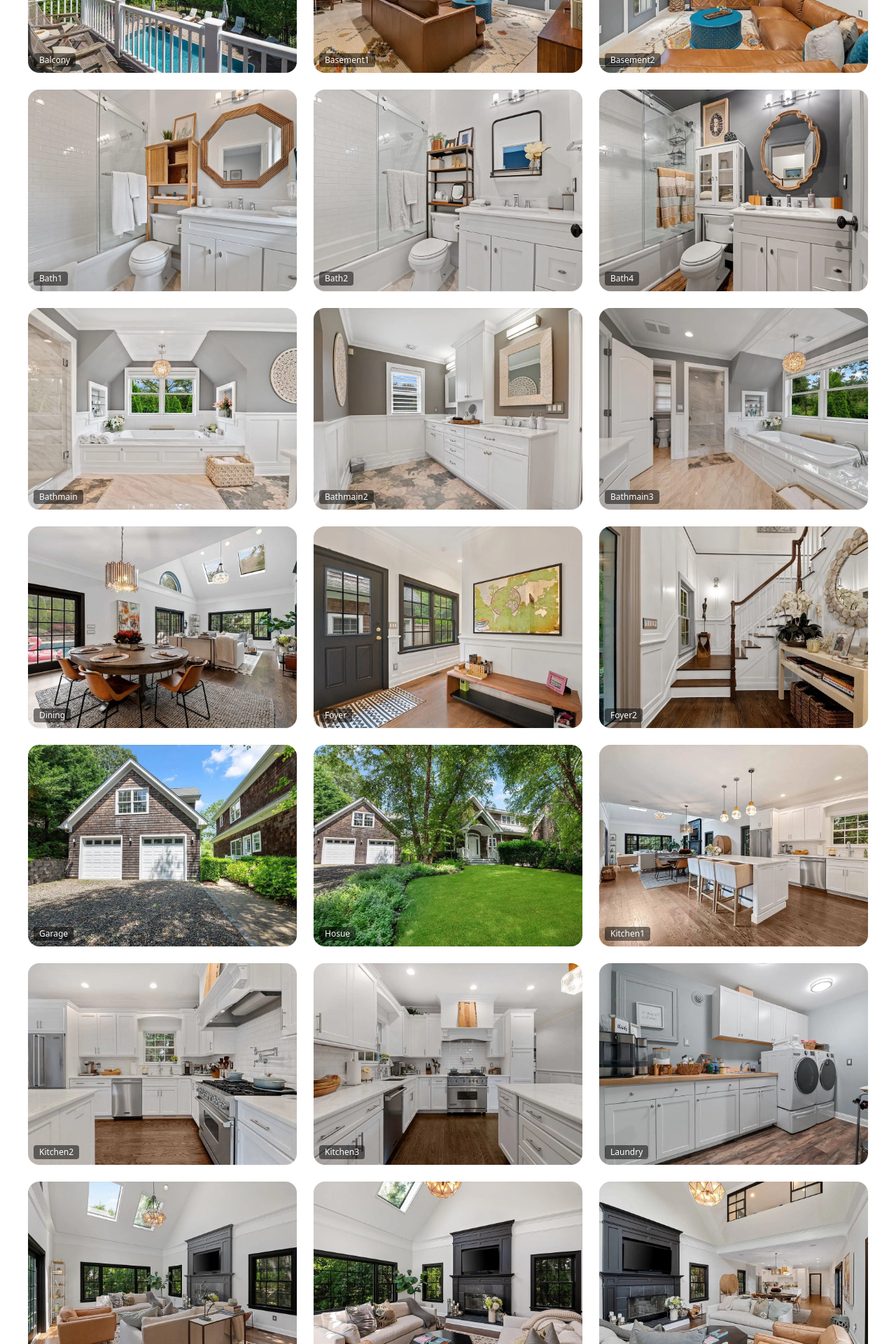
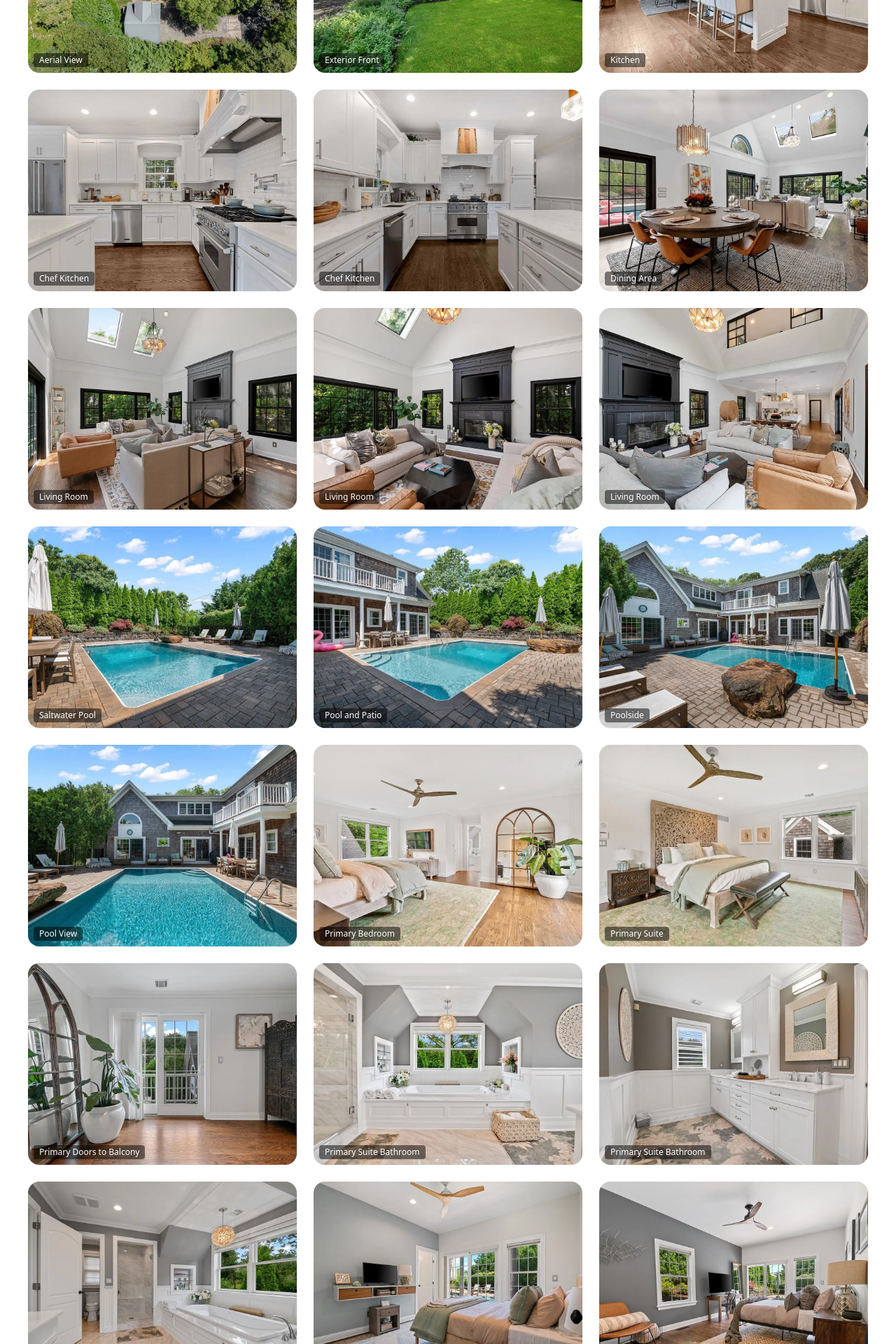
Before and after one commit to maxviens44/hampton-bays-rental, a React (Vite) app: page / in a window 1280 px wide. Shown: the part 1760-3680 px from the top of the page at 70% size. Built offline with nearby package versions, Linux system fonts and the light colour scheme; the HTML template or start-up script is replaced by a standard one.

Commit message:
Update App.jsx

```diff
--- a/src/App.jsx
+++ b/src/App.jsx
@@ -1,51 +1,43 @@
 import React, { useEffect, useState, useCallback } from "react"
 
-const fileNames = [
-  "balcony.webp",
-  "basement1.webp",
-  "basement2.webp",
-  "bath1.webp",
-  "bath2.webp",
-  "bath4.webp",
-  "bathmain.webp",
-  "bathmain2.webp",
-  "bathmain3.webp",
-  "dining.webp",
-  "foyer.webp",
-  "foyer2.webp",
-  "garage.webp",
-  "hosue.webp",
-  "kitchen1.webp",
-  "kitchen2.webp",
-  "kitchen3.webp",
-  "laundry.webp",
-  "living.webp",
-  "living2.webp",
-  "living3.webp",
-  "office-room.webp",
-  "planbasement.webp",
-  "planmain.webp",
-  "plansecond.webp",
-  "pool1.webp",
-  "pool2.webp",
-  "pool3.webp",
-  "pool4.webp",
-  "primary.webp",
-  "primary2.webp",
-  "primarydoors.webp",
-  "restroom.webp",
-  "room-office2.webp",
-  "room1.webp",
-  "room2.webp",
-  "room4.webp",
-  "stairs.webp",
-  "top.webp",
+const images = [
+  { file: "top.webp", label: "Aerial View" },
+  { file: "hosue.webp", label: "Exterior Front" }, // keep as-is if file name is really "hosue.webp"
+  { file: "kitchen1.webp", label: "Kitchen" },
+  { file: "kitchen2.webp", label: "Chef Kitchen" },
+  { file: "kitchen3.webp", label: "Chef Kitchen" },
+  { file: "dining.webp", label: "Dining Area" },
+  { file: "living.webp", label: "Living Room" },
+  { file: "living2.webp", label: "Living Room" },
+  { file: "living3.webp", label: "Living Room" },
+  { file: "pool1.webp", label: "Saltwater Pool" },
+  { file: "pool2.webp", label: "Pool and Patio" },
+  { file: "pool3.webp", label: "Poolside" },
+  { file: "pool4.webp", label: "Pool View" },
+  { file: "primary.webp", label: "Primary Bedroom" },
+  { file: "primary2.webp", label: "Primary Suite" },
+  { file: "primarydoors.webp", label: "Primary Doors to Balcony" },
+  { file: "bathmain.webp", label: "Primary Suite Bathroom" },
+  { file: "bathmain2.webp", label: "Primary Suite Bathroom" },
+  { file: "bathmain3.webp", label: "Primary Suite Bathroom" },
+  { file: "room1.webp", label: "Bedroom 2" },
+  { file: "room2.webp", label: "Bedroom 3" },
+  { file: "room4.webp", label: "Bedroom 4" },
+  { file: "office-room.webp", label: "Home Office" },
+  { file: "balcony.webp", label: "Balcony View" },
+  { file: "basement1.webp", label: "Media Room" },
+  { file: "basement2.webp", label: "Media Room" },
+  { file: "bath1.webp", label: "Guest Bathroom" },
+  { file: "bath2.webp", label: "Guest Bathroom" },
+  { file: "bath4.webp", label: "Guest Bathroom" },
+  { file: "foyer.webp", label: "Front Foyer" },
+  { file: "foyer2.webp", label: "Entryway" },
+  { file: "garage.webp", label: "Detached Garage" },
+  { file: "laundry.webp", label: "Laundry Room" },
+   { file: "restroom.webp", label: "Half Bath" },
+  { file: "room-office2.webp", label: "Secondary Office" },
+  { file: "stairs.webp", label: "Staircase" }
 ]
-
-function labelFromFile(name) {
-  const base = name.replace(".webp", "").replace(/-/g, " ")
-  return base.charAt(0).toUpperCase() + base.slice(1)
-}
 
 export default function App() {
   const [lightboxOpen, setLightboxOpen] = useState(false)
@@ -59,11 +51,11 @@ export default function App() {
   const close = useCallback(() => setLightboxOpen(false), [])
 
   const next = useCallback(() => {
-    setIndex((i) => (i + 1) % fileNames.length)
+    setIndex((i) => (i + 1) % images.length)
   }, [])
 
   const prev = useCallback(() => {
-    setIndex((i) => (i - 1 + fileNames.length) % fileNames.length)
+    setIndex((i) => (i - 1 + images.length) % images.length)
   }, [])
 
   useEffect(() => {
@@ -103,7 +95,7 @@ export default function App() {
           <div className="relative">
             <img
               src="/images/top.webp"
-              alt="Top"
+              alt="Aerial View"
               className="w-full h-[46vh] md:h-[62vh] object-cover"
               loading="eager"
               fetchpriority="high"
@@ -171,28 +163,24 @@ export default function App() {
           </p>
 
           <div className="grid grid-cols-1 sm:grid-cols-2 lg:grid-cols-3 gap-4 md:gap-6">
-            {fileNames.map((fname, idx) => {
-              const src = `/images/${fname}`
-              const label = labelFromFile(fname)
-              return (
+            {images.map((img, idx) => (
               <button
-                  key={src}
+                key={img.file}
                 onClick={() => openAt(idx)}
                 className="group relative focus:outline-none"
-                  aria-label={`Open ${label}`}
+                aria-label={`Open ${img.label}`}
               >
                 <img
-                    src={src}
-                    alt={label}
+                  src={`/images/${img.file}`}
+                  alt={img.label}
                   loading={idx < 6 ? "eager" : "lazy"}
                   className="w-full h-64 md:h-72 object-cover rounded-2xl shadow-sm transform transition-transform duration-200 group-hover:scale-105"
                 />
                 <span className="absolute bottom-2 left-2 text-xs bg-black/50 text-white px-2 py-0.5 rounded">
-                    {label}
+                  {img.label}
                 </span>
               </button>
-              )
-            })}
+            ))}
           </div>
         </div>
       </section>
@@ -223,12 +211,11 @@ export default function App() {
         >
           <div className="relative max-w-6xl w-full" onClick={(e) => e.stopPropagation()}>
             <img
-              src={`/images/${fileNames[index]}`}
-              alt={labelFromFile(fileNames[index])}
+              src={`/images/${images[index].file}`}
+              alt={images[index].label}
               className="w-full h-[72vh] md:h-[82vh] object-contain rounded-xl"
             />
 
-            {/* Close */}
             <button
               onClick={close}
               aria-label="Close"
@@ -237,7 +224,6 @@ export default function App() {
               Close
             </button>
 
-            {/* Prev */}
             <button
               onClick={prev}
               aria-label="Previous"
@@ -246,7 +232,6 @@ export default function App() {
               Prev
             </button>
 
-            {/* Next */}
             <button
               onClick={next}
               aria-label="Next"
```
Lines whose indentation alone changed are shown as unchanged.
